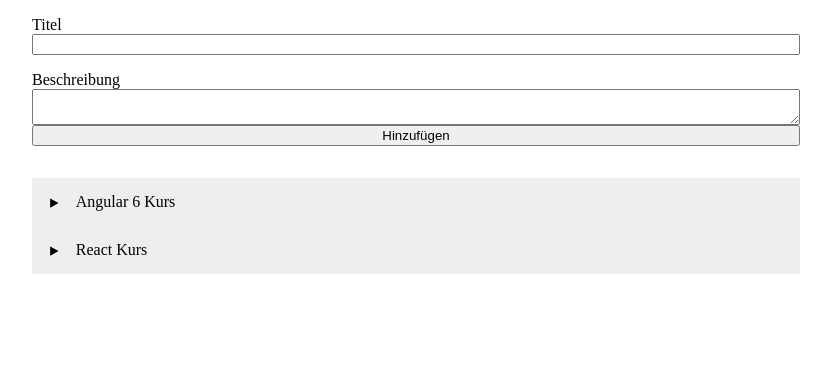
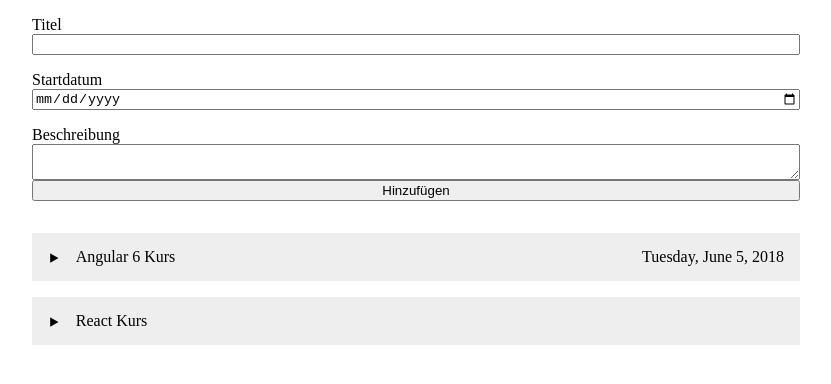
Before and after one commit to ebzuerich/angular-block3, an Angular app: page / in a window 1280 px wide. Shown: the top 384 px of the page, without its empty margins (224-1055 px from the left). Built offline with nearby package versions, Linux system fonts and the light colour scheme.

Commit message:
Add pipes example

```diff
--- a/src/app/app.component.css
+++ b/src/app/app.component.css
@@ -8,3 +8,7 @@
 div > * {
   width: 100%;
 }
+
+app-details {
+  margin-bottom: 1rem;
+}
--- a/src/app/app.component.html
+++ b/src/app/app.component.html
@@ -1,4 +1,6 @@
 <div>
   <app-course-form (addCourse)='addCourse($event)'></app-course-form>
-  <app-details *ngFor="let course of courses" [title]='course.title'><span [innerHTML]='course.description'></span></app-details>
+  <app-details *ngFor="let course of courses" [title]='course.title' [subtitle]='course.start | date:"fullDate"'>
+    <span [innerHTML]='course.description'></span>
+  </app-details>
 </div>
--- a/src/app/app.component.ts
+++ b/src/app/app.component.ts
@@ -12,7 +12,7 @@
 
   constructor() {
     this.courses = [
-      new Course(1, 'Angular 6 Kurs', '<p>Mit <strong>Angular</strong> können flüssige Web-Applikationen mit bedeutend weniger Code erstellt werden. Durch das View-Model von Angular werden HTML (DOM) und Daten (JavaScript) synchron gehalten. Zuerst werden die Grundlagen erarbeitet, im zweiten Teil wird ein Beispielprojekt umgesetzt. Um die Konzepte von Angular 6 erfolgreich einsetzen zu können, ist ein fundiertes Verständnis von JavaScript erforderlich. Wo nötig, werden diese Kenntnisse aufgefrischt.</p>'),
+      new Course(1, 'Angular 6 Kurs', '<p>Mit <strong>Angular</strong> können flüssige Web-Applikationen mit bedeutend weniger Code erstellt werden. Durch das View-Model von Angular werden HTML (DOM) und Daten (JavaScript) synchron gehalten. Zuerst werden die Grundlagen erarbeitet, im zweiten Teil wird ein Beispielprojekt umgesetzt. Um die Konzepte von Angular 6 erfolgreich einsetzen zu können, ist ein fundiertes Verständnis von JavaScript erforderlich. Wo nötig, werden diese Kenntnisse aufgefrischt.</p>', new Date()),
       new Course(2, 'React Kurs', '<p>Mit <strong>React</strong> und dessen Ökosystem (Redux, Typescript, Webpack, …) ist es ein leichtes moderne, interaktive, client-seitige Webapplikationen zu erstellen. Dabei wird der komponentenbasierte Ansatz durchleuchtet und in Praxisbeispielen näher gebracht. Es werden Konzepte zum Verwalten des Applikationszustands und Werkzeuge für das Routing angewendet.</p>')
     ];
   }
--- a/src/app/components/course-form/course-form.component.html
+++ b/src/app/components/course-form/course-form.component.html
@@ -1,6 +1,8 @@
 <form (ngSubmit)='onSubmit()' #courseForm='ngForm'>
   <label>Titel</label>
   <input [(ngModel)]='course.title' type='text' name='title' />
+  <label>Startdatum</label>
+  <input [(ngModel)]='course.start' type='date' name='start' />
   <label>Beschreibung</label>
   <textarea [(ngModel)]='course.description' name='description'></textarea>
   <input type='submit' value="Hinzufügen" />
--- a/src/app/components/course-form/course-form.component.ts
+++ b/src/app/components/course-form/course-form.component.ts
@@ -1,4 +1,4 @@
-import { Component, OnInit, Output, EventEmitter } from '@angular/core';
+import { Component, Output, EventEmitter } from '@angular/core';
 import { Course } from '../../course';
 
 @Component({
@@ -6,7 +6,7 @@
   templateUrl: './course-form.component.html',
   styleUrls: ['./course-form.component.css']
 })
-export class CourseFormComponent implements OnInit {
+export class CourseFormComponent {
 
   @Output() addCourse = new EventEmitter<Course>();
 
@@ -16,10 +16,8 @@
     this.course = new Course();
   }
 
-  public ngOnInit() {
-  }
-
   public onSubmit() {
+    this.course.start = new Date(this.course.start);
     this.addCourse.emit(this.course);
   }
 
--- a/src/app/components/details/details.component.css
+++ b/src/app/components/details/details.component.css
@@ -1,16 +1,29 @@
 #header {
   display: flex;
   align-items: center;
+  justify-content: space-around;
   background-color: #EEE;
   height: 3rem;
   cursor: pointer;
   transition: 500ms;
+  user-select: none;
 }
+
+.title {
+  width: 100%;
+}
+
+.subtitle {
+  margin: 0 1rem;
+  white-space: nowrap;
+}
+
 
 #header:before {
   content: '‣';
   font-size: 2rem;
   padding: 0 1rem;
+  transition: 200ms;
 }
 
 #header.opened:before {
--- a/src/app/components/details/details.component.html
+++ b/src/app/components/details/details.component.html
@@ -1,5 +1,6 @@
 <div id='header' (click)='onHeaderClick($event)' [ngClass]='headerClasses'>
-  {{title}}
+  <span class='title'>{{title}}</span>
+  <span class='subtitle'>{{subtitle}}</span>
 </div>
 <div *ngIf='isOpen' id='content'>
   <ng-content></ng-content>
--- a/src/app/components/details/details.component.ts
+++ b/src/app/components/details/details.component.ts
@@ -8,6 +8,7 @@
 export class DetailsComponent implements OnInit {
 
   @Input() title: string;
+  @Input() subtitle: string;
 
   public isOpen: boolean;
   public headerClasses: {};
--- a/src/app/course.ts
+++ b/src/app/course.ts
@@ -2,6 +2,7 @@
   constructor(
     public id?: number,
     public title?: string,
-    public description?: string
-  ) {  }
+    public description?: string,
+    public start?: Date
+  ) { }
 }
```
